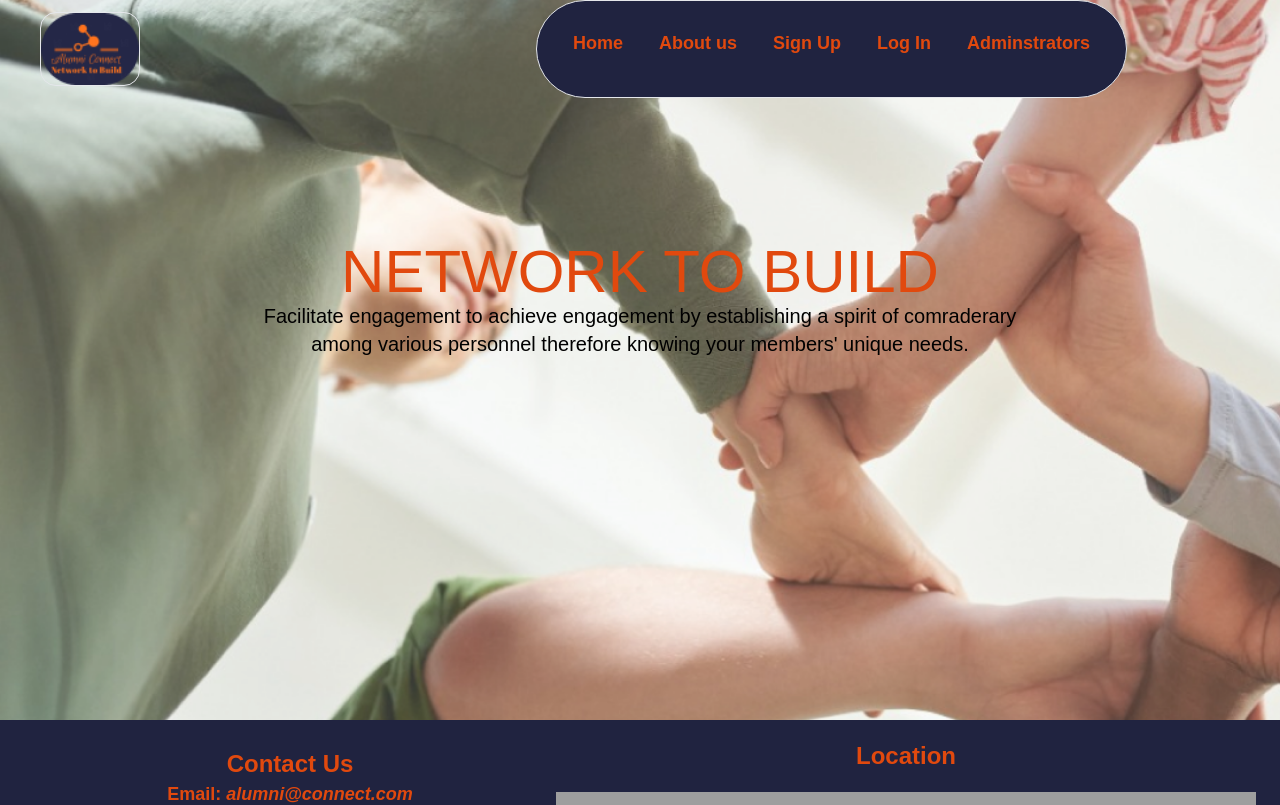
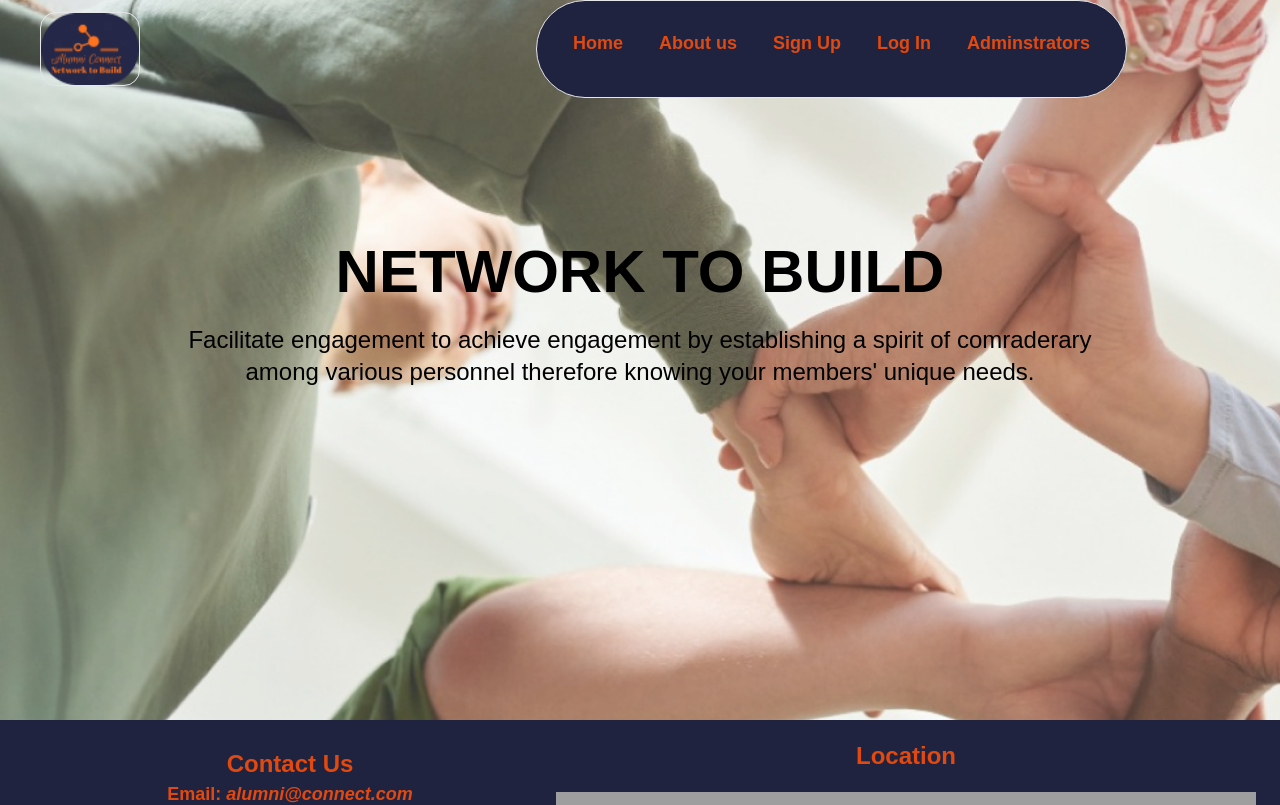
Before and after one commit to Omari-Elizabeth/moringa_alumni_community_client, a React (Create React App) app: page / in a window 1280 px wide. Shown: the top 805 px of the page. Built offline with nearby package versions, Linux system fonts and the light colour scheme; no server answers; grey boxes are pictures that could not be loaded.

Commit message:
modified the paragraph content

```diff
--- a/src/Components/Home.js
+++ b/src/Components/Home.js
@@ -11,10 +11,10 @@ function Home() {
       >
         <Navigation />
         <div className="items-center ">
-          <h1 className="text-international-orange-600 pt-36 text-6xl font-anton">
+          <h1 className="text-black hover:text-international-orange-600 pt-36 font-semibold text-6xl font-anton">
             NETWORK TO BUILD
-          </h1>
-          <p className="text-black text-xl pt-30 pb-96">
+          </h1> <br></br>
+          <p className="text-black text-2xl font-light pt-30 pb-96">
                       Facilitate engagement to achieve engagement by
                       establishing a spirit of comraderary <br></br>
                       among various personnel therefore knowing your
```
